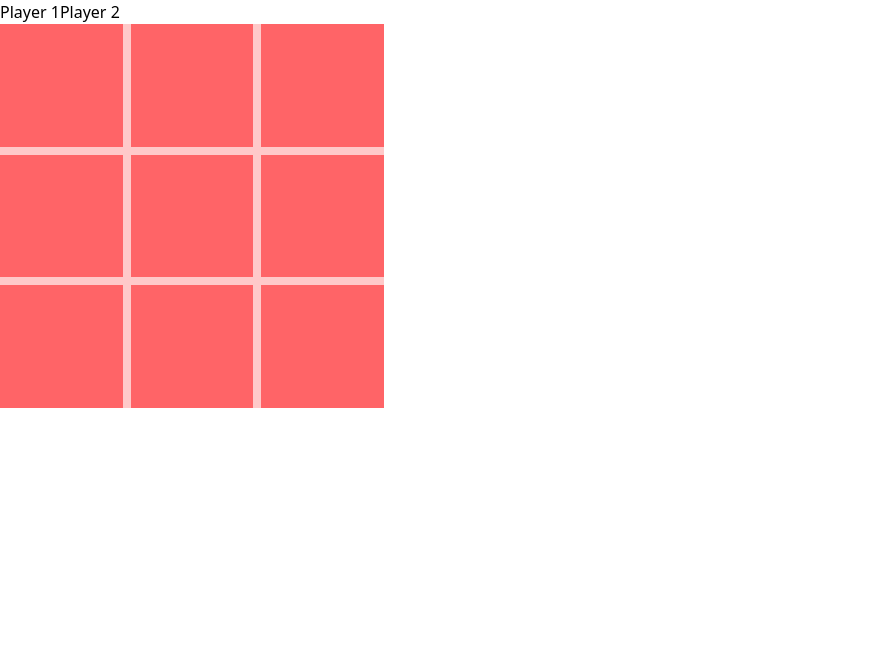
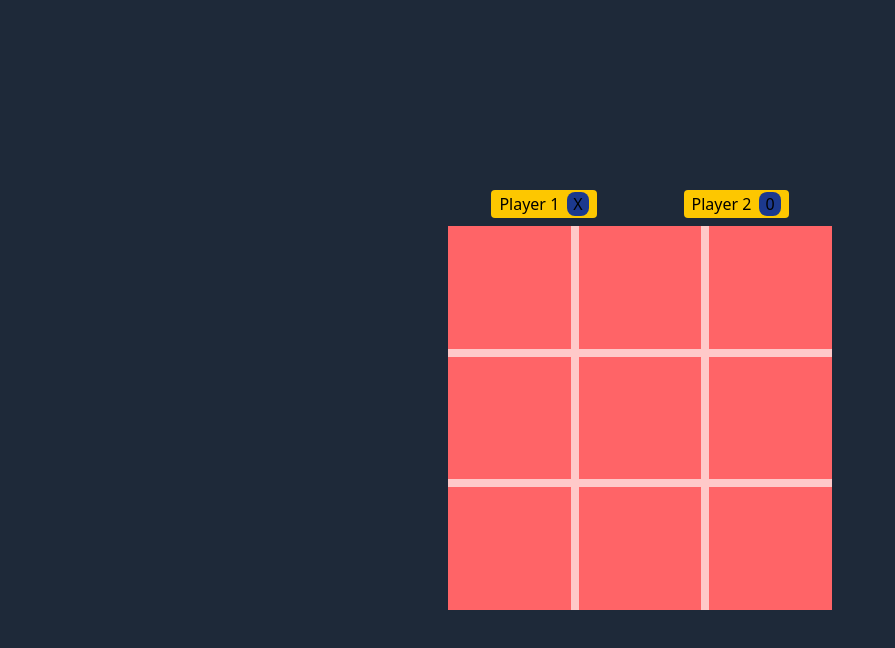
Before and after one commit to SmitasCodes/tictactoe, a React (Vite) app: page / in a window 1280 px wide. Both pictures are taken after a click on the button "Start". Shown: the top 648 px of the page, without its empty margins (0-895 px from the left). Built offline with nearby package versions, Linux system fonts and the light colour scheme.

Commit message:
fixed a few bugs related to symbol changes, updated ui and did another simple cahnges

```diff
--- a/src/App.jsx
+++ b/src/App.jsx
@@ -10,7 +10,7 @@ const App = () => {
   });
 
   return (
-    <>
+    <div className="flex items-center justify-center h-screen bg-gray-800">
       {!gameStart ? (
         <PlayerSetup
           players={players}
@@ -20,7 +20,7 @@ const App = () => {
       ) : (
         <Board players={players} />
       )}
-    </>
+    </div>
   );
 };
 
--- a/src/Board.jsx
+++ b/src/Board.jsx
@@ -3,31 +3,21 @@ import { initialGameBoard, WINNING_COMBINATIONS } from "./data/gameArrays";
 
 const Board = ({ players }) => {
   const [gameBoard, setGameBoard] = useState(initialGameBoard);
+  const player1Symbol = players.player1.symbol;
+  const player2Symbol = players.player2.symbol;
 
   const activePlayer = () => {
-    // let xCols = 0;
-    // let oCols = 0;
-
-    // for (let row of gameBoard) {
-    //   for (let col of row) {
-    //     if (col === "X") xCols++;
-    //     if (col === "0") oCols++;
-    //   }
-    // }
-
-    // return xCols === oCols ? "X" : "0";
-
     let player1Cols = 0;
     let player2Cols = 0;
 
     for (let row of gameBoard) {
       for (let col of row) {
-        if (col === players.player1.symbol) player1Cols++;
-        if (col === players.player2.symbol) player2Cols++;
+        if (col === player1Symbol) player1Cols++;
+        if (col === player2Symbol) player2Cols++;
       }
     }
 
-    return player1Cols === player2Cols ? "X" : "0";
+    return player1Cols === player2Cols ? player1Symbol : player2Symbol;
   };
 
   const buttonHandler = (rowIndex, colIndex) => {
@@ -51,11 +41,21 @@ const Board = ({ players }) => {
   }
 
   return (
-    <>
-      <div>
-        {players.player1.name}
-        {players.player2.name}
-      </div>
+    <div className="flex flex-col">
+      <ul className="flex justify-around pb-2">
+        <li className="bg-yellow-400 rounded-sm px-2 py-0.5 flex gap-2">
+          <span>{players.player1.name}</span>
+          <span className="bg-blue-900 px-1.5 rounded-lg">
+            {players.player1.symbol}
+          </span>
+        </li>
+        <li className="bg-yellow-400 rounded-sm px-2 py-0.5 flex gap-2">
+          <span>{players.player2.name}</span>
+          <span className="bg-blue-900 px-1.5 rounded-lg">
+            {players.player2.symbol}
+          </span>
+        </li>
+      </ul>
       <div className="h-96 w-96 bg-red-200 grid grid-flow-row grid-cols-3 gap-2">
         {gameBoard.map((row, rowIndex) =>
           row.map((col, colIndex) => (
@@ -69,7 +69,7 @@ const Board = ({ players }) => {
           )),
         )}
       </div>
-    </>
+    </div>
   );
 };
 
--- a/src/PlayerSetup.jsx
+++ b/src/PlayerSetup.jsx
@@ -13,9 +13,8 @@ const PlayerSetup = ({ players, setPlayers, setGameStart }) => {
         };
 
       if (type === "symbol") {
-        const newSymP1 = value === "X" ? "0" : "X";
+        const newSymP1 = prev.player1.symbol === "X" ? "0" : "X";
         const newSymP2 = newSymP1 === "X" ? "0" : "X";
-
         return {
           player1: { ...prev.player1, symbol: newSymP1 },
           player2: { ...prev.player2, symbol: newSymP2 },
@@ -54,7 +53,6 @@ const PlayerSetup = ({ players, setPlayers, setGameStart }) => {
   };
 
   return (
-    <div className="flex items-center justify-center h-screen">
     <div className="bg-yellow-200 w-96 p-4 rounded-sm">
       <h2 className="text-xl font-bold text-center pb-4">
         Welcome to tic tac toe game. You can press start below!
@@ -126,7 +124,6 @@ const PlayerSetup = ({ players, setPlayers, setGameStart }) => {
         </button>
       </div>
     </div>
-    </div>
   );
 };
 
```
Lines whose indentation alone changed are shown as unchanged.
